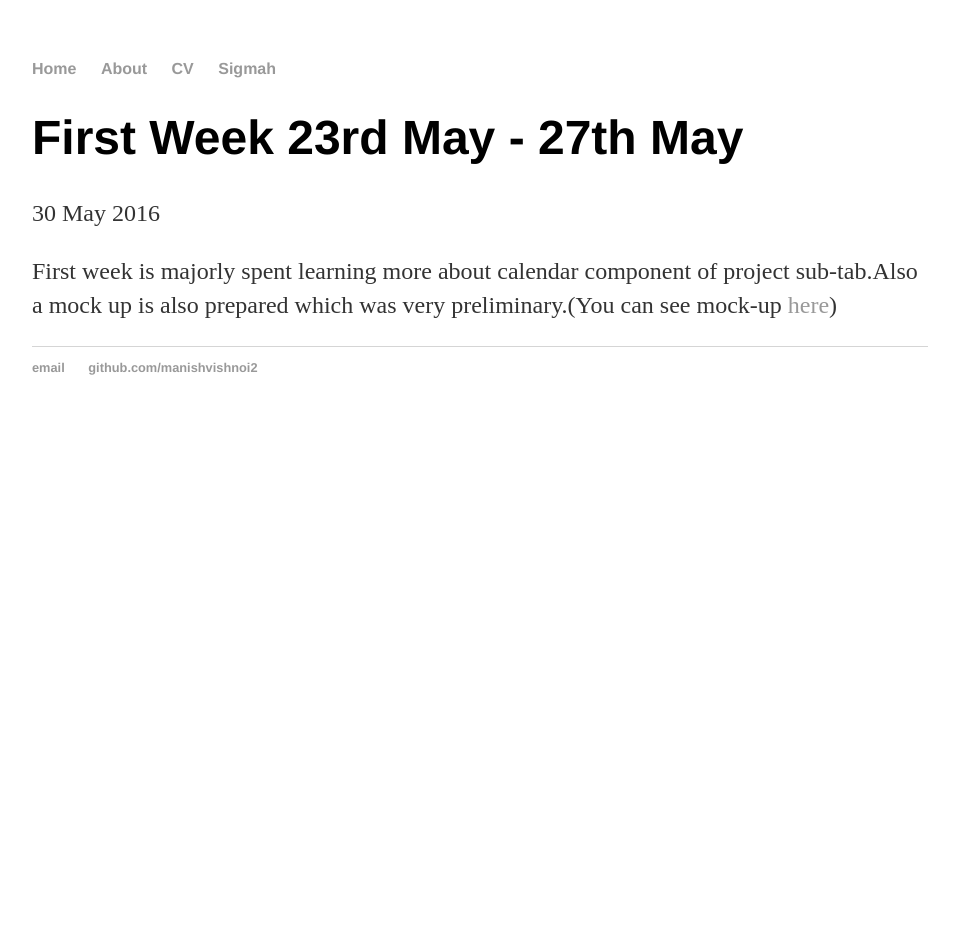
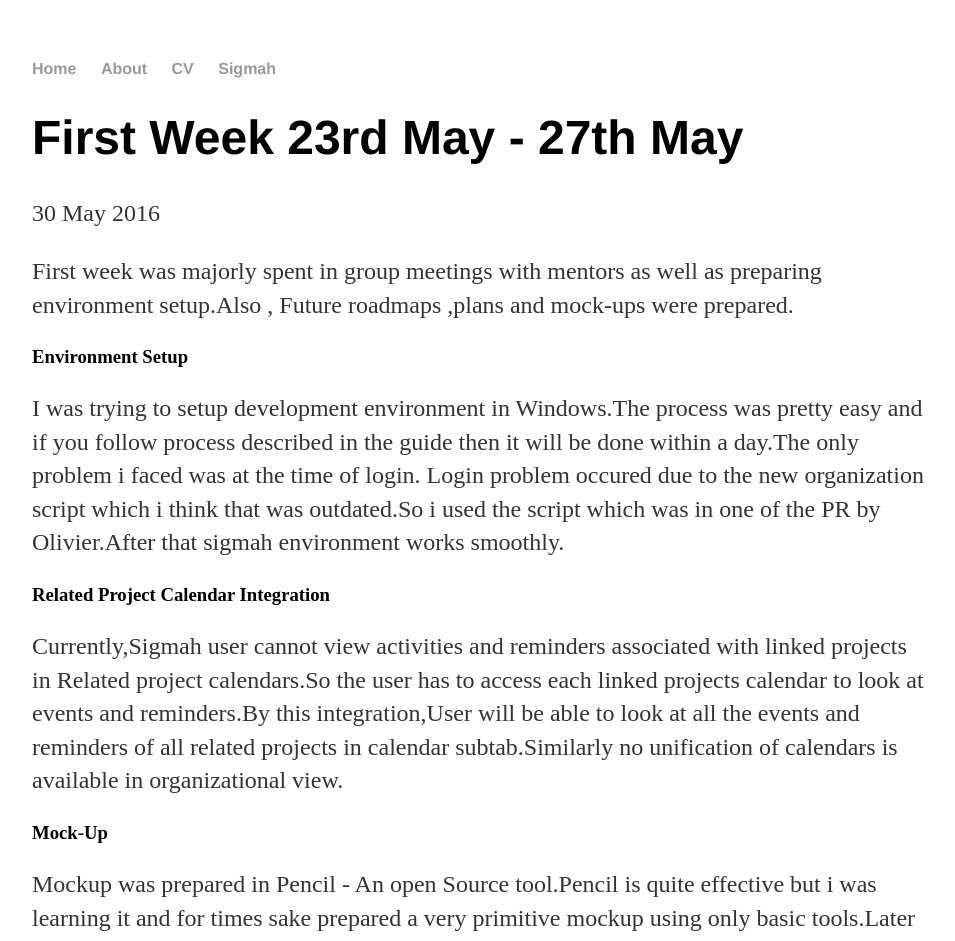
Before and after one commit to manishvishnoi2/manishvishnoi.github.io, a Jekyll site: the page built from _posts/2016-05-30-Sigmah-first-week-Report.md, in a window 1280 px wide. Shown: the top 941 px of the page, without its empty margins (160-1115 px from the left). Built offline with Jekyll 4.4.1, drawn with Linux system fonts in a browser that asks for light colours; before the commit the page ends 900 px from its top, so only the background shows below that; some of the changed text lies outside the part shown.

Commit message:
First week report prepared.

```diff
--- a/_posts/2016-05-30-Sigmah-first-week-Report.md
+++ b/_posts/2016-05-30-Sigmah-first-week-Report.md
@@ -4,4 +4,20 @@
 date: 2016-05-30
 ---
 
-First week is majorly spent learning more about calendar component of project sub-tab.Also a mock up is also prepared which was very preliminary.(You can see mock-up [here](https://groups.google.com/forum/#!topic/sigmah-dev/W3uSpqBgpjs))
+First week was majorly spent in group meetings with mentors as well as preparing environment setup.Also , Future roadmaps ,plans and mock-ups were prepared.
+
+### Environment Setup
+
+I was trying to setup development environment in Windows.The process was pretty easy and if you follow process described in the guide then it will be done within a day.The only problem i faced was at the time of login.
+Login problem occured due to the new organization script which i think that was outdated.So i used the script which was in one of the PR by Olivier.After that sigmah environment works smoothly.
+
+### Related Project Calendar Integration
+
+Currently,Sigmah user cannot view activities and reminders associated with linked projects in Related project calendars.So the user has to access each linked projects calendar to look at events and reminders.By this integration,User will be able to look at all the events and reminders of all related projects in calendar sub­tab.Similarly no unification of calendars is available in organizational view.
+
+### Mock-Up
+
+Mockup was prepared in Pencil - An open Source tool.Pencil is quite effective but i was learning it and for times sake prepared a very primitive mockup using only basic tools.Later on i learned to use screenshots and external plugins.
+Preparing mockup gives the idea of how you are going to execute your idea.We discussed few ways in the meeting and finally decided that ProjectCode with every CalendarType is the corrct way.In meetings we decided that we have to show every calendarType component of every related funded and Funding projects while in the calendar widget every entry will be shown with the ProjectCode.A mockup is accordingly prepared.
+
+You can find mockup design ![here](https://groups.google.com/group/sigmah-dev/attach/28fb6bdbcc25d/integrated.png?part=0.1&authuser=0&view=1).
```
